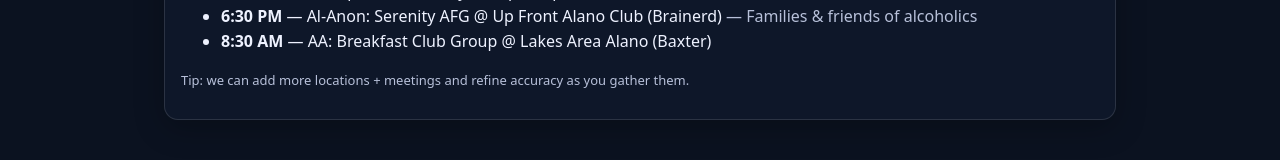
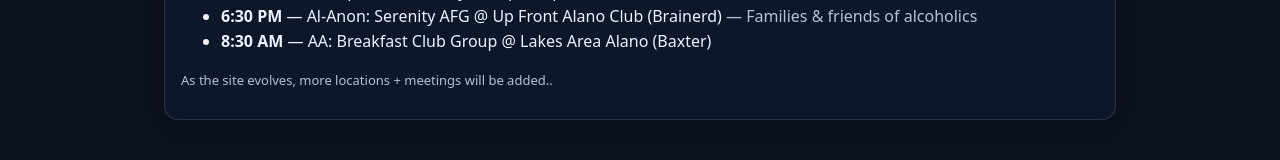
Before and after one commit to KristineMK72/HARBOR-PATH, a Next.js app: page /meetings in a window 1280 px wide. Shown: the part 479-639 px from the top of the page. Built offline with nearby package versions, Linux system fonts and the light colour scheme.

Commit message:
Update page.tsx

```diff
--- a/app/meetings/page.tsx
+++ b/app/meetings/page.tsx
@@ -36,7 +36,7 @@
           </ul>
         )}
         <p className="muted small" style={{ marginTop: 10 }}>
-          Tip: we can add more locations + meetings and refine accuracy as you gather them.
+          As the site evolves, more locations + meetings will be added..
         </p>
       </div>
     </Container>
```
